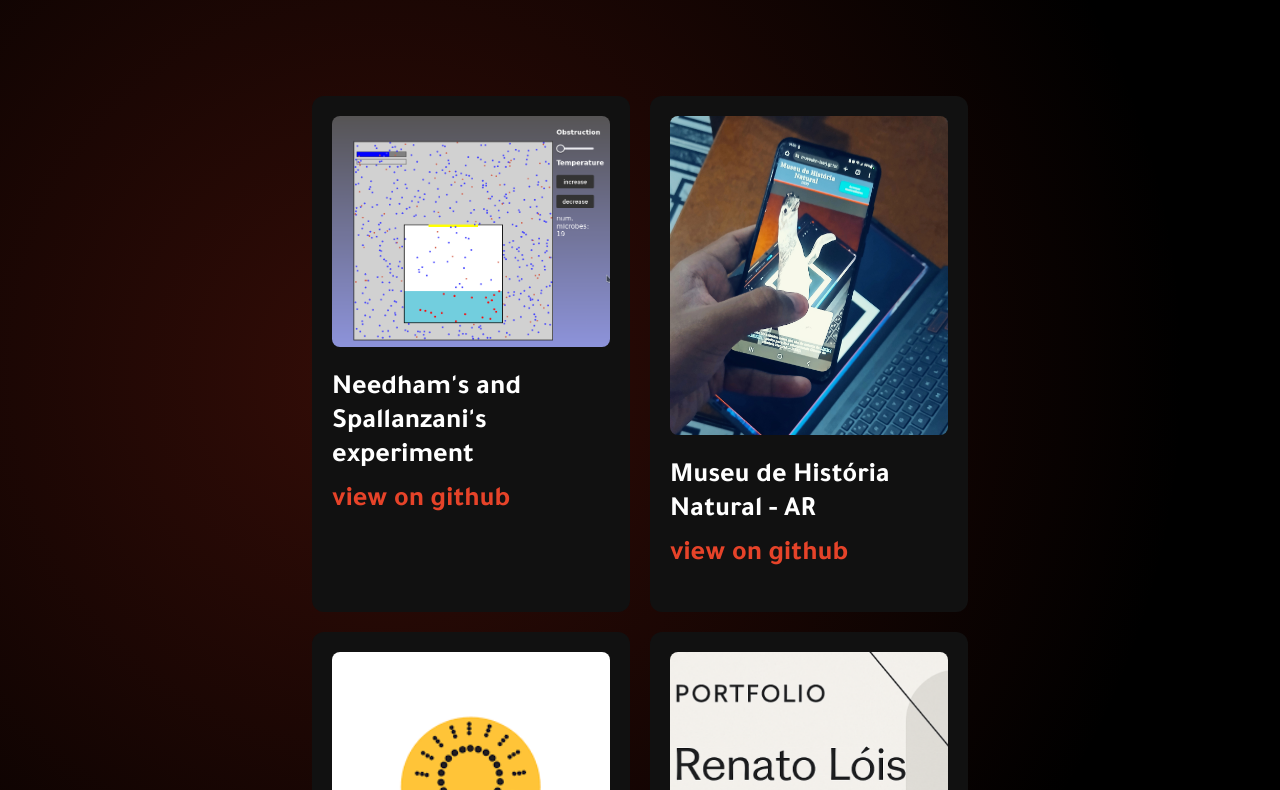
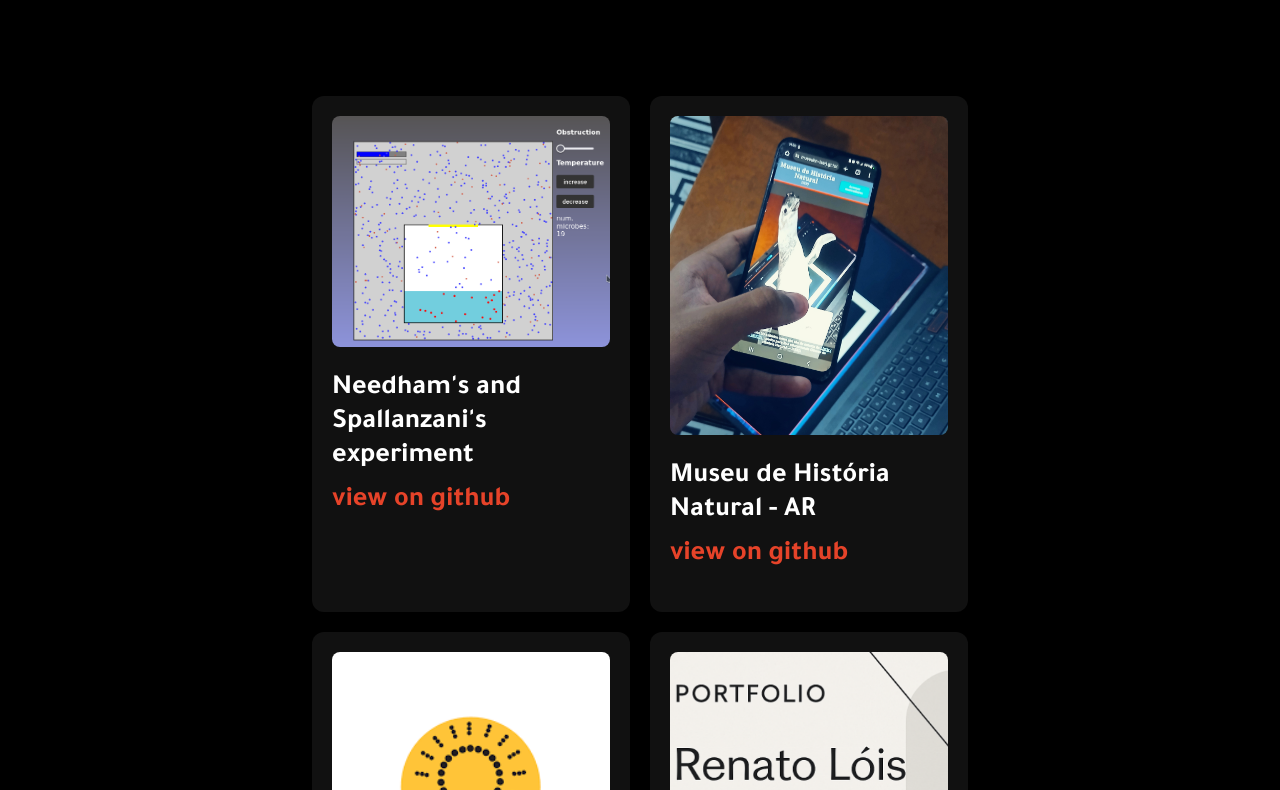
Before and after one commit to renatolois/portfolio, a plain HTML site: page projects.html in a window 1280 px wide. Shown: the part 74-864 px from the top of the page. Drawn offline with Linux system fonts and the light colour scheme.

Commit message:
Update projects.html
removed background effect in projects

```diff
--- a/projects.html
+++ b/projects.html
@@ -20,7 +20,7 @@
         <a href="skills.html">skills</a>
       </nav>
     </header>
-    <section class="home background-effect">
+    <section class="home">
       <div class="home-content">
         <div class="projects">
           <div class="project-card">
```
